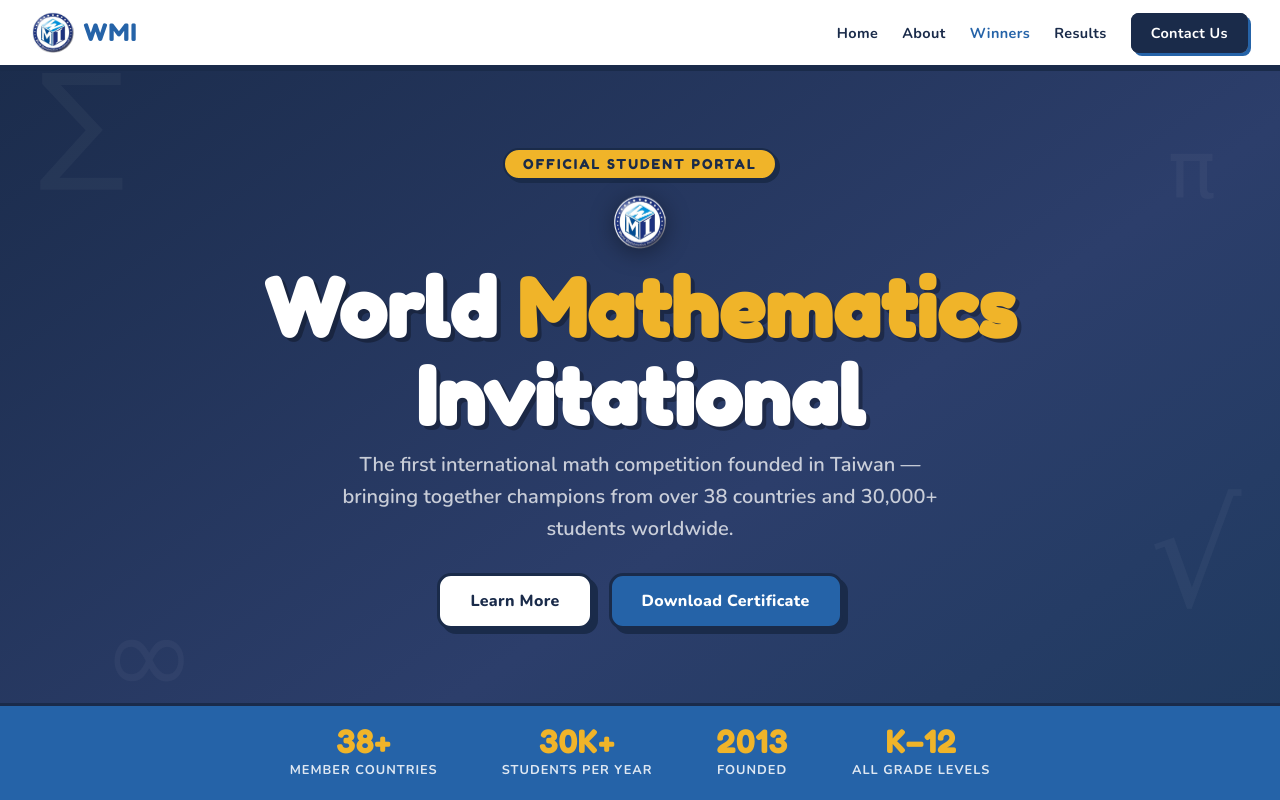
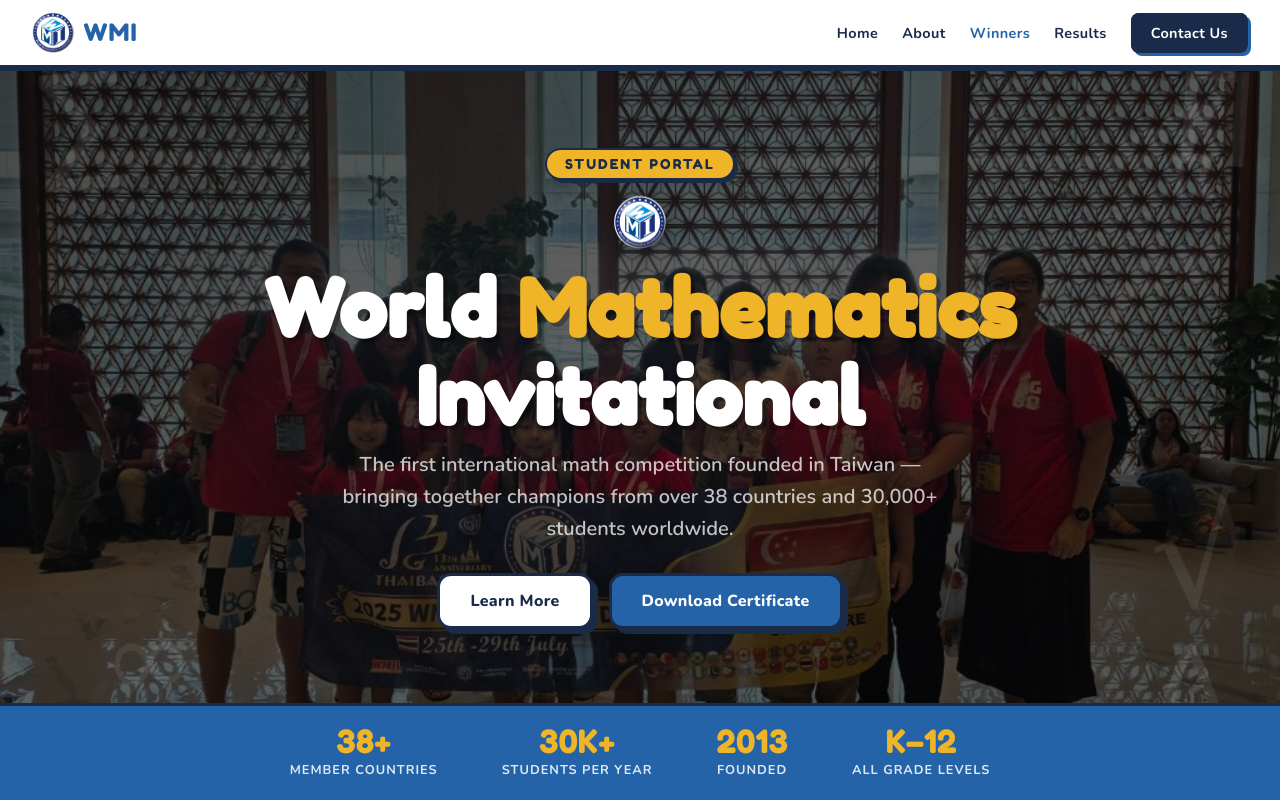
Before and after one commit to asiamathsalliance/wmi_result, a website: page index.html in a window 1280 px wide. Shown: the top 800 px of the page. Drawn offline with nearby package versions, Linux system fonts and the light colour scheme.

Commit message:
update new layout

```diff
--- a/css/styles.css
+++ b/css/styles.css
@@ -144,28 +144,57 @@
   min-height: 640px;
   padding-top: 68px;
   box-sizing: border-box;
-  background: linear-gradient(145deg, var(--navy) 0%, var(--navy-light) 60%, #1e3a5f 100%);
   display: flex;
   flex-direction: column;
   position: relative;
   overflow: hidden;
 }
 
-.math-bg { position: absolute; inset: 0; pointer-events: none; overflow: hidden; }
+.hero-bg {
+  position: absolute;
+  inset: 0;
+  background: url('../hero-images/hero-background.png') center center / cover no-repeat;
+  z-index: 0;
+}
+
+.hero-overlay {
+  position: absolute;
+  inset: 0;
+  background: linear-gradient(
+    145deg,
+    rgba(0, 0, 0, 0.72) 0%,
+    rgba(0, 0, 0, 0.62) 45%,
+    rgba(0, 0, 0, 0.68) 100%
+  );
+  z-index: 1;
+}
+
+.math-bg { position: absolute; inset: 0; pointer-events: none; overflow: hidden; z-index: 2; }
 
 .math-symbol {
   position: absolute;
   font-family: 'Fredoka One', cursive;
-  color: rgba(255,255,255,0.04);
+  color: rgba(255,255,255,0.07);
   font-size: 6rem;
   user-select: none;
-}
-
-.s1 { top: 5%; left: 3%; font-size: 8rem; }
-.s2 { top: 15%; right: 5%; font-size: 5rem; }
-.s3 { bottom: 10%; left: 8%; font-size: 7rem; }
-.s4 { bottom: 20%; right: 3%; font-size: 9rem; }
-.s5 { top: 40%; left: 40%; font-size: 5rem; opacity: 0.03; }
+  animation: math-wiggle 5s ease-in-out infinite;
+  transform-origin: center center;
+}
+
+@keyframes math-wiggle {
+  0%, 100% { transform: rotate(-5deg) translateY(0); }
+  25% { transform: rotate(4deg) translateY(-4px); }
+  50% { transform: rotate(-3deg) translateY(3px); }
+  75% { transform: rotate(6deg) translateY(-2px); }
+}
+
+.s1 { top: 5%; left: 3%; font-size: 8rem; animation-duration: 6s; animation-delay: 0s; }
+.s2 { top: 15%; right: 5%; font-size: 5rem; animation-duration: 4.5s; animation-delay: -1.2s; }
+.s3 { bottom: 10%; left: 8%; font-size: 7rem; animation-duration: 5.5s; animation-delay: -2s; }
+.s4 { bottom: 20%; right: 3%; font-size: 9rem; animation-duration: 7s; animation-delay: -0.8s; }
+.s5 { top: 40%; left: 40%; font-size: 5rem; opacity: 0.05; animation-duration: 4.8s; animation-delay: -1.5s; }
+.s6 { top: 6%; right: 2%; font-size: 6.5rem; animation-duration: 5.2s; animation-delay: -0.5s; }
+.s7 { bottom: 6%; right: 4%; font-size: 7rem; animation-duration: 6.2s; animation-delay: -2.5s; }
 
 .hero-inner {
   flex: 1;
@@ -179,7 +208,7 @@
   padding: 5rem 2rem 5.5rem;
   text-align: center;
   position: relative;
-  z-index: 2;
+  z-index: 3;
 }
 
 .hero-badge {
--- a/index.html
+++ b/index.html
@@ -37,15 +37,19 @@
 
 <!-- HERO -->
 <section id="hero">
+  <div class="hero-bg" aria-hidden="true"></div>
+  <div class="hero-overlay" aria-hidden="true"></div>
   <div class="math-bg">
     <div class="math-symbol s1">&sum;</div>
     <div class="math-symbol s2">&pi;</div>
     <div class="math-symbol s3">&infin;</div>
     <div class="math-symbol s4">&radic;</div>
     <div class="math-symbol s5">&int;</div>
+    <div class="math-symbol s6">&prod;</div>
+    <div class="math-symbol s7">&Delta;</div>
   </div>
   <div class="hero-inner">
-    <div class="hero-badge">Official Student Portal</div>
+    <div class="hero-badge">Student Portal</div>
     <img class="hero-logo" src="logo-images/wmi-logo.png" alt="WMI Logo">
     <h1 class="hero-title">
       World <span>Mathematics</span><br>Invitational
@@ -270,7 +274,7 @@
       <img src="logo-images/wmi-logo.png" alt="WMI Logo">
       <span class="footer-logo-text">World Mathematics Invitational</span>
     </div>
-    <p style="color:rgba(255,255,255,0.4); font-size:0.78rem;">Hosted in Singapore by <strong style="color:rgba(255,255,255,0.6);">Asia Maths Alliance Pte Ltd</strong> · One of 38+ global WMI member agencies</p>
+    <p style="color:rgba(255,255,255,0.4); font-size:0.78rem;">Affiliated with <strong style="color:rgba(255,255,255,0.6);">Asia Maths Alliance Pte Ltd</strong> · One of 38+ global WMI member agencies</p>
     <div class="footer-links">
       <a href="https://www.wminv.org/Subpage/Members.aspx" target="_blank" rel="noopener">Members</a>
       <a href="https://www.wminv.org/Subpage/GeneralInfomation.aspx" target="_blank" rel="noopener">Competition Info</a>
```
Also changed, not shown: hero-images/hero-background.png (added).
